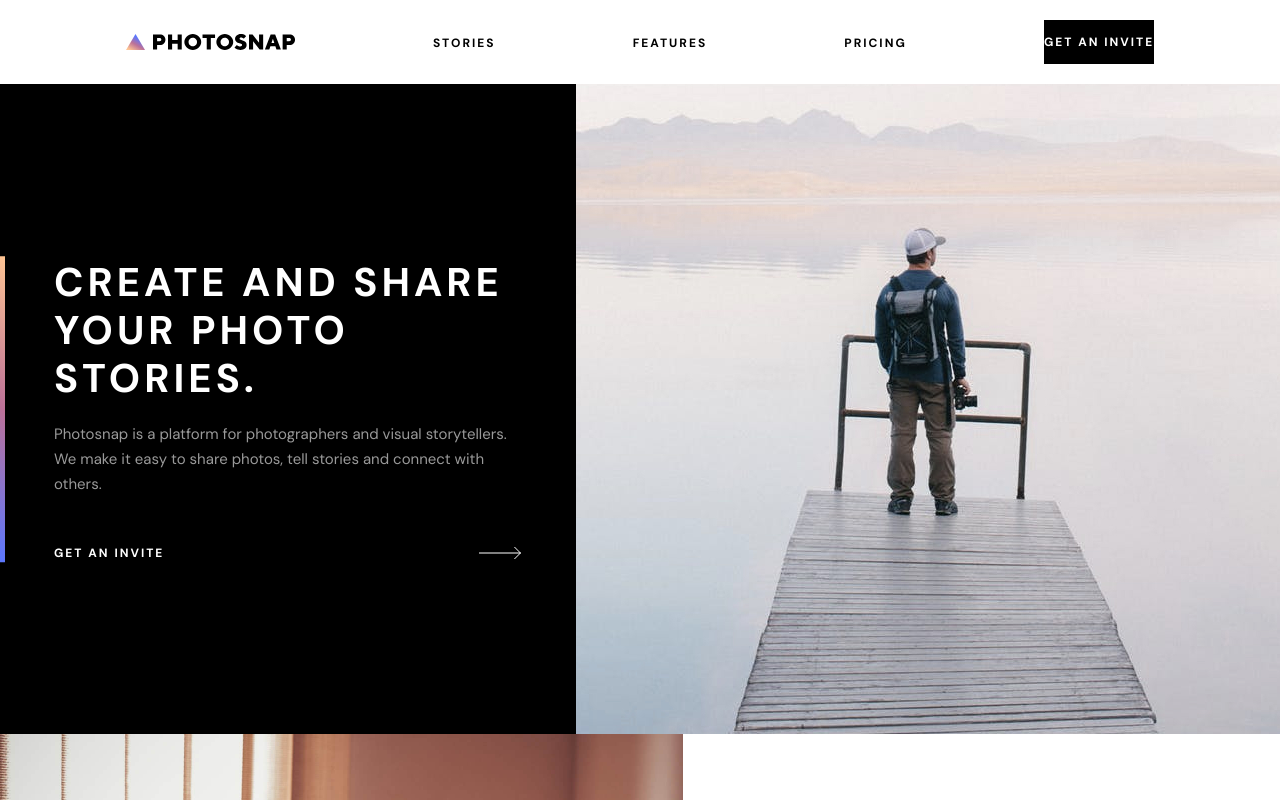
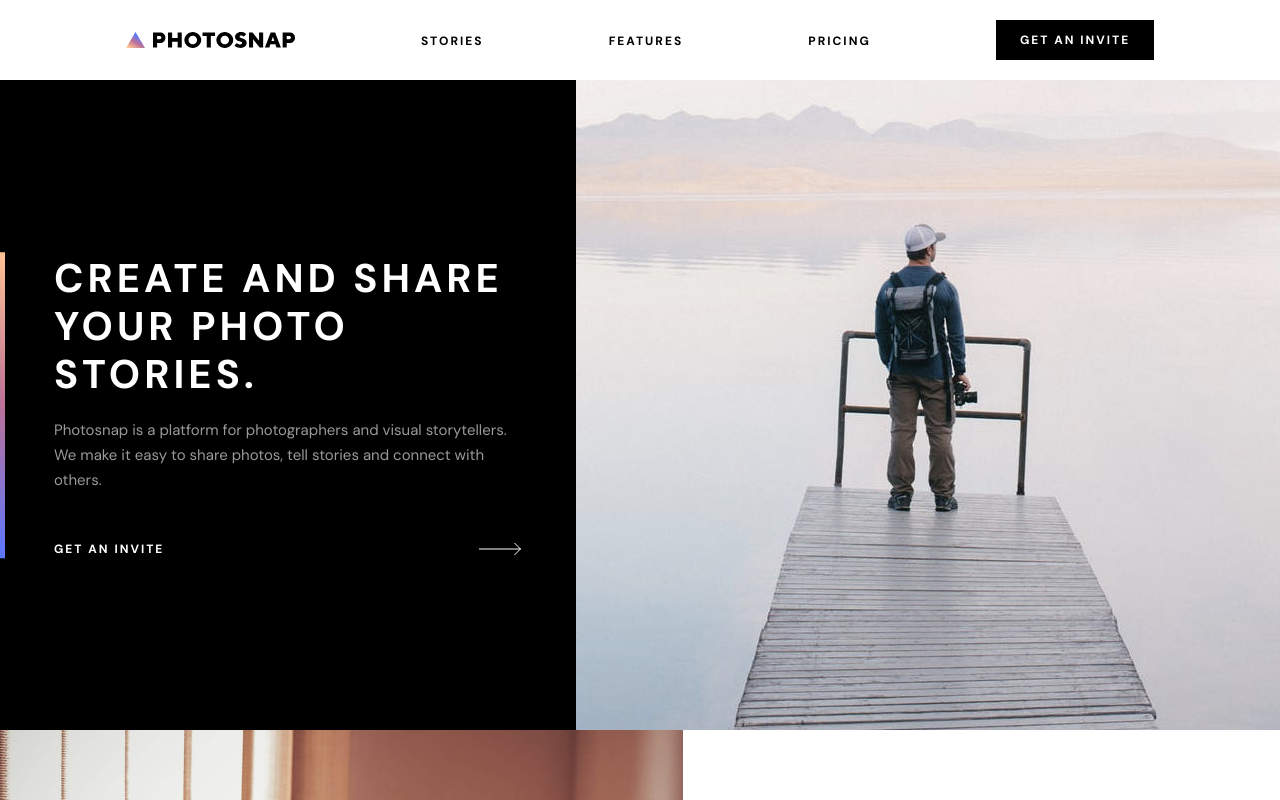
Before and after one commit to ding-09/photosnap, a React (Create React App) app: page / in a window 1280 px wide. Shown: the top 800 px of the page. Built offline with nearby package versions, Linux system fonts and the light colour scheme; the HTML template or start-up script is replaced by a standard one.

Commit message:
fixed button spacing

```diff
--- a/src/styles/Buttons.js
+++ b/src/styles/Buttons.js
@@ -20,6 +20,11 @@ const StyledRectangleButton = styled.a`
   padding: 1.4rem 0;
   display: flex;
   justify-content: center;
+
+  /* MEDIA QUERIES */
+  @media (min-width: 768px) {
+    padding: 1.2rem 2.4rem;
+  }
 `;
 
 export const ArrowButton = ({ innerText, textColor = '#fff' }) => {
```
Also changed, not shown: 1 other file (tests, documents, lock files or other folders).
